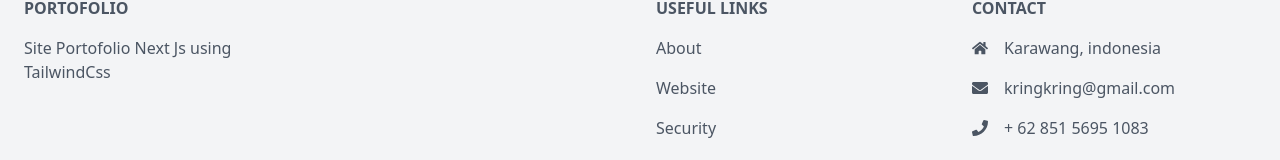
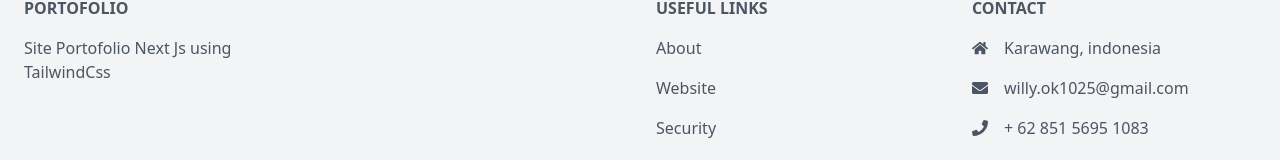
Before and after one commit to wpr-25/portofolio1, a Next.js app: page / in a window 1280 px wide. Shown: the part 4407-4567 px from the top of the page. Built offline with nearby package versions, Linux system fonts and the light colour scheme.

Commit message:
six commit

```diff
--- a/src/app/components/Footer.js
+++ b/src/app/components/Footer.js
@@ -123,7 +123,7 @@ export default function Footer() {
               d="M502.3 190.8c3.9-3.1 9.7-.2 9.7 4.7V400c0 26.5-21.5 48-48 48H48c-26.5 0-48-21.5-48-48V195.6c0-5 5.7-7.8 9.7-4.7 22.4 17.4 52.1 39.5 154.1 113.6 21.1 15.4 56.7 47.8 92.2 47.6 35.7.3 72-32.8 92.3-47.6 102-74.1 131.6-96.3 154-113.7zM256 320c23.2.4 56.6-29.2 73.4-41.4 132.7-96.3 142.8-104.7 173.4-128.7 5.8-4.5 9.2-11.5 9.2-18.9v-19c0-26.5-21.5-48-48-48H48C21.5 64 0 85.5 0 112v19c0 7.4 3.4 14.3 9.2 18.9 30.6 23.9 40.7 32.4 173.4 128.7 16.8 12.2 50.2 41.8 73.4 41.4z">
             </path>
           </svg>
-          kringkring@gmail.com
+          willy.ok1025@gmail.com
         </p>
         <p class="flex items-center justify-center md:justify-start mb-4">
           <svg aria-hidden="true" focusable="false" data-prefix="fas" data-icon="phone"
```
